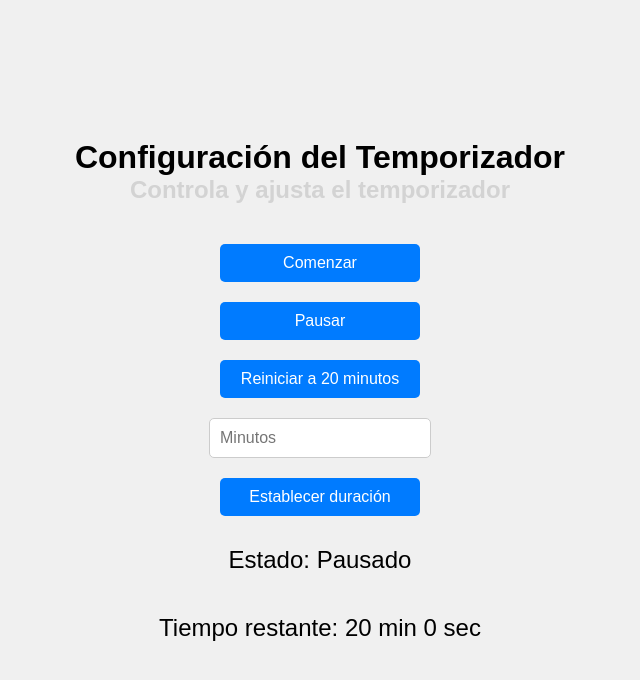
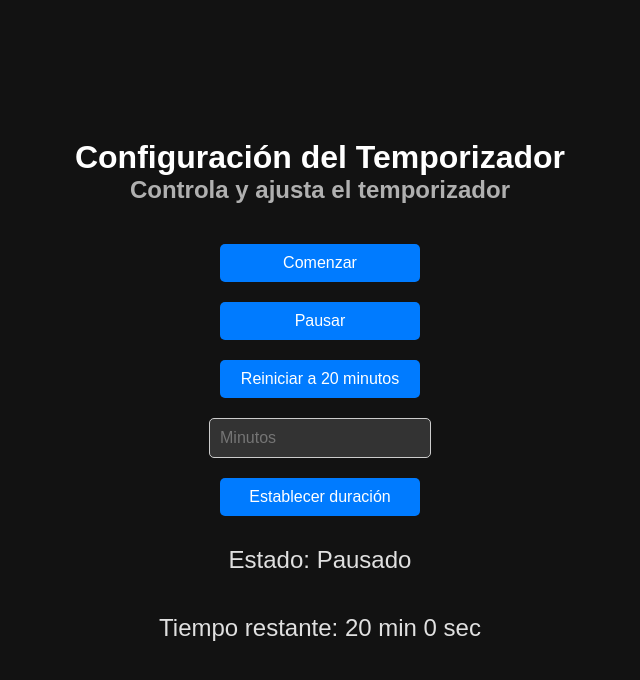
Before and after one commit to enfermero-dev/TimerControl, a website: page public/setup.html in a window 1280 px wide. Shown: the whole page, without its empty margins (320-960 px from the left). Drawn offline with Linux system fonts and the light colour scheme; no server answers.

Commit message:
feat: beautify yet more

```diff
--- a/public/setup.html
+++ b/public/setup.html
@@ -4,7 +4,7 @@
 <head>
   <meta charset="UTF-8">
   <meta name="viewport" content="width=device-width, initial-scale=1.0">
-  <title>Setup Timer</title>
+  <title>Configuración del Temporizador</title>
   <style>
     body {
       display: flex;
@@ -14,18 +14,20 @@
       height: 100vh;
       margin: 0;
       font-family: Arial, sans-serif;
-      background-color: #f0f0f0;
+      background-color: #121212;
+      color: #e0e0e0;
       padding: 20px;
       box-sizing: border-box;
     }
     h1 {
       margin: 0;
       font-size: 2rem;
+      color: #ffffff;
     }
     h2 {
       margin: 0;
       margin-bottom: 30px;
-      color: rgb(211, 211, 211);
+      color: #b0b0b0;
       font-size: 1.5rem;
     }
     .controls {
@@ -46,6 +48,7 @@
       color: white;
       border-radius: 5px;
       cursor: pointer;
+      transition: background-color 0.3s ease;
     }
     button:hover {
       background-color: #0056b3;
@@ -58,6 +61,8 @@
       max-width: 200px;
       border: 1px solid #ccc;
       border-radius: 5px;
+      background-color: #333;
+      color: #e0e0e0;
     }
     .status, .time-remaining {
       margin: 20px;
```
